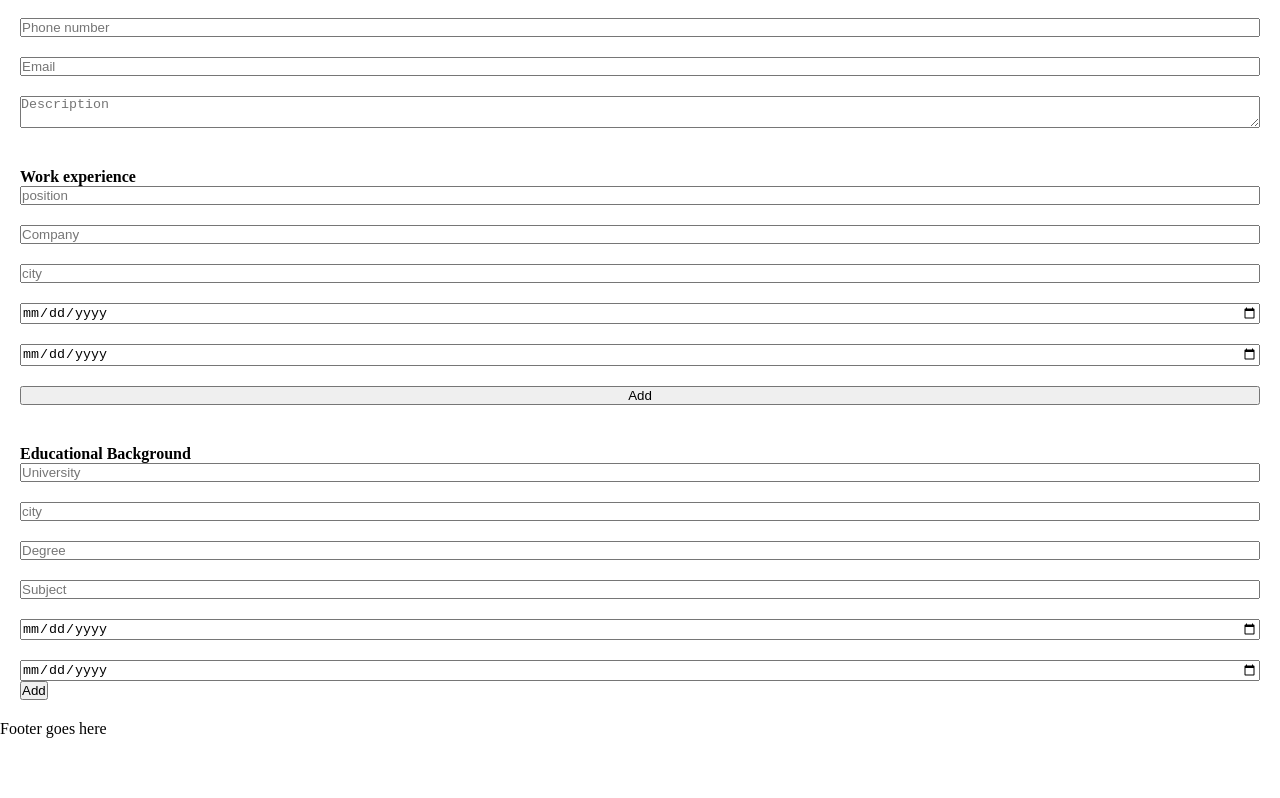
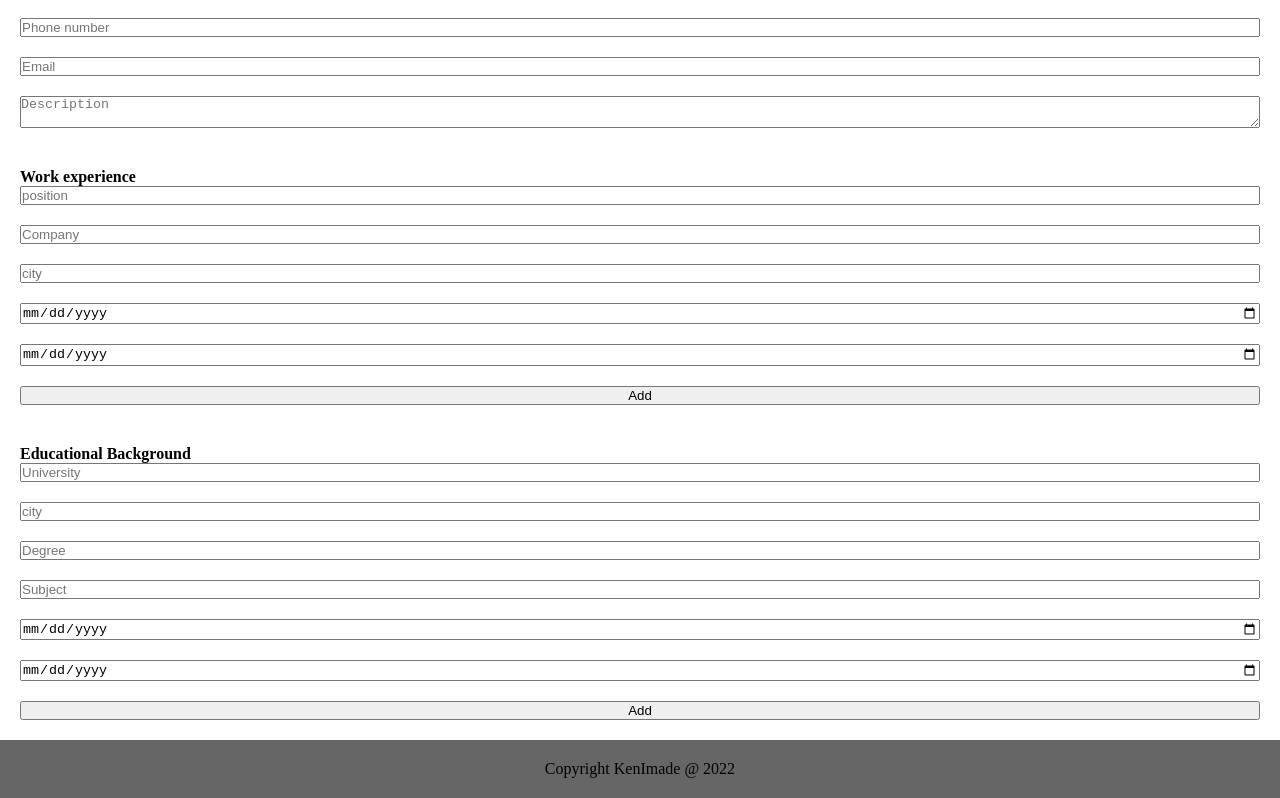
Before and after one commit to KenImade/cv-app, a React (Create React App) app: page / in a window 1280 px wide. Shown: the part 239-1037 px from the top of the page. Before the commit the page ends 977 px from the top, so only its background shows below. Built offline with nearby package versions, Linux system fonts and the light colour scheme.

Commit message:
setup footer

```diff
--- a/src/components/Education.js
+++ b/src/components/Education.js
@@ -52,8 +52,9 @@ class Education extends Component {
                         onChange={this.props.getInput}
                         value={graduationDate}
                     />
+                    <button value="education" onClick={this.props.add}>Add</button>
                 </div>
-                <button value="education" onClick={this.props.add}>Add</button>
+
             </section>
         )
     }
--- a/src/components/Footer.js
+++ b/src/components/Footer.js
@@ -1,10 +1,13 @@
 import React, { Component } from "react";
+import "../styles/Footer.css";
 
 class Footer extends Component {
 
     render() {
         return (
-            <p>Footer goes here</p>
+            <footer className="footer">
+                Copyright KenImade @ 2022
+            </footer>
         )
     }
 };
--- a/src/styles/Footer.css
+++ b/src/styles/Footer.css
@@ -0,0 +1,8 @@
+.footer {
+    display: flex;
+    padding: 20px;
+    align-items: center;
+    text-align: center;
+    justify-content: center;
+    background-color: rgba(0, 0, 0, 0.6);
+}
```
